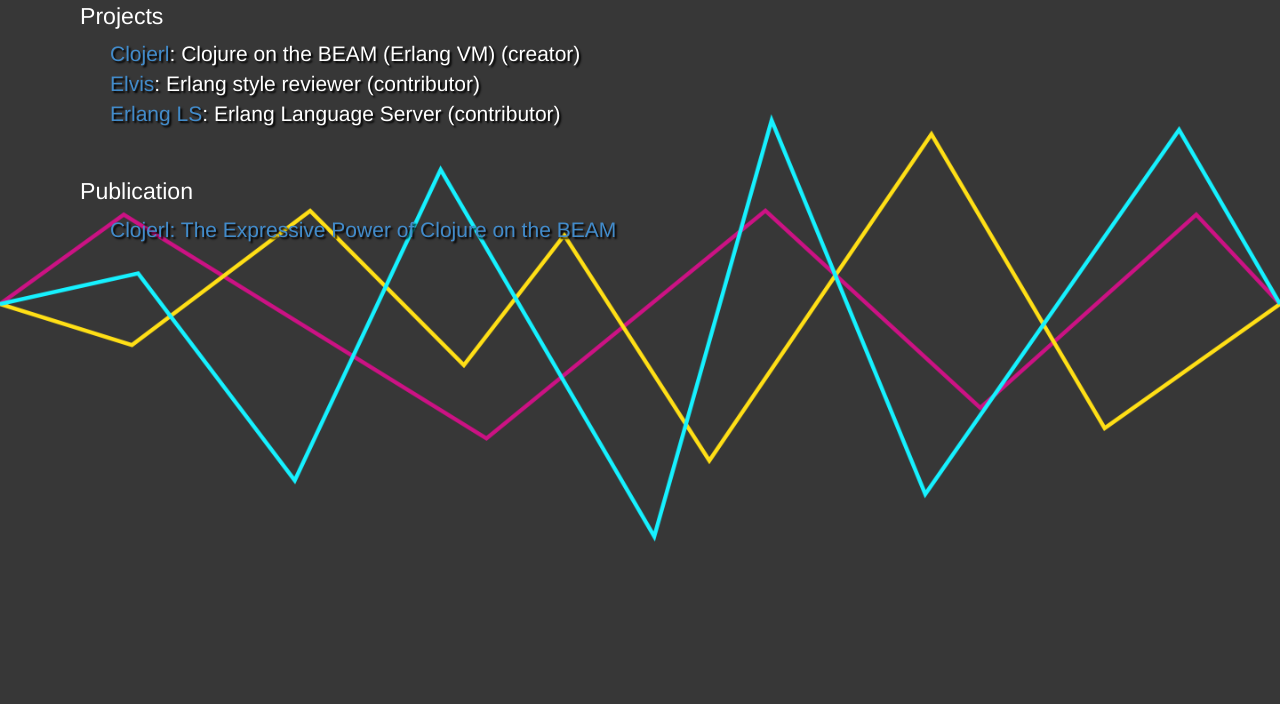
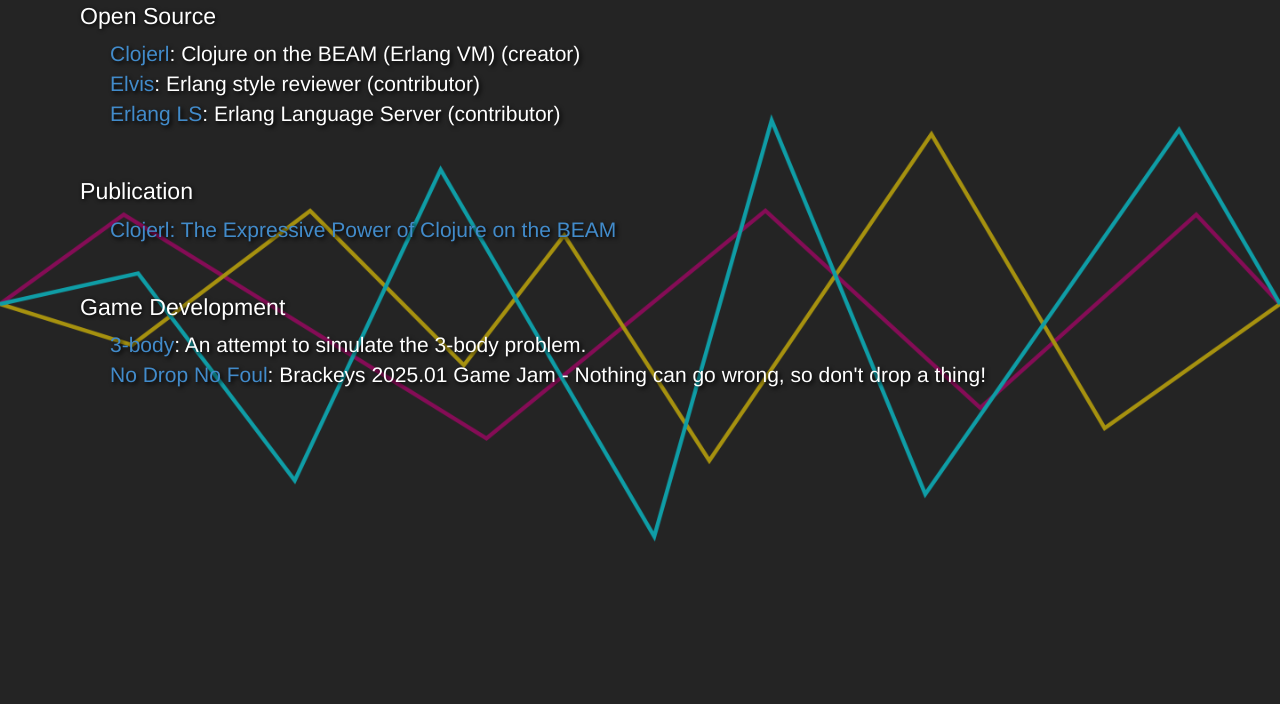
Before and after one commit to jfacorro/jfacorro.github.io, a plain HTML site: page index.html in a window 1280 px wide. Shown: the part 96-800 px from the top of the page. Drawn offline with Linux system fonts and the light colour scheme.

Commit message:
Remove twitter, add itch.io and add background overlay

```diff
--- a/css/full.css
+++ b/css/full.css
@@ -14,6 +14,8 @@
 
 html {
     background: url('../imgs/buzz.png') no-repeat center center fixed;
+    background-color: rgba(0, 0, 0, 0.35);
+    background-blend-mode: multiply;
     -webkit-background-size: cover;
     -moz-background-size: cover;
     -o-background-size: cover;
@@ -36,6 +38,7 @@
     font-size: 2em;
     color: #FFF;
     margin: 25px 10px;
+    text-shadow: 1px 1px 4px #000000;
 }
 
 h2 {
@@ -61,8 +64,13 @@
     height: auto;
 }
 
+.icon-inverted {
+    width: 50px;
+    height: auto;
+    filter: invert(1);
+}
+
 ul {
-
-    text-shadow: 2px 2px 2px #000;
+    text-shadow: 2px 2px 4px #000;
     list-style-type: none;
 }
--- a/index.html
+++ b/index.html
@@ -56,8 +56,8 @@
               </a>
             </li>
             <li>
-              <a href="http://twitter.com/jfacorro" target="_blank">
-                <img src="imgs/twitter.png" class="icon" />
+              <a href="https://facorro.itch.io/" target="_blank">
+                <img src="imgs/itchio.svg" class="icon-inverted" />
               </a>
             </li>
           </ul>
@@ -69,7 +69,7 @@
 
     <div class="content">
       <div class="container main">
-        <h2>Projects</h2>
+        <h2>Open Source</h2>
         <ul>
           <li>
             <a href="https://github.com/clojerl/clojerl">Clojerl</a>: Clojure on the BEAM (Erlang VM) (creator)
@@ -87,6 +87,15 @@
             <a href="https://drive.google.com/file/d/1sZBzt3bF4BoQxiuhReMBQpxxIXKqyZf9/view?usp=sharing">
               Clojerl: The Expressive Power of Clojure on the BEAM
             </a>
+          </li>
+        </ul>
+        <h2>Game Development</h2>
+        <ul>
+          <li>
+            <a href="https://facorro.itch.io/3-body">3-body</a>: An attempt to simulate the 3-body problem.
+          </li>
+          <li>
+            <a href="https://facorro.itch.io/no-drop-no-foul">No Drop No Foul</a>:  Brackeys 2025.01 Game Jam - Nothing can go wrong, so don't drop a thing!
           </li>
         </ul>
       </div>
```
